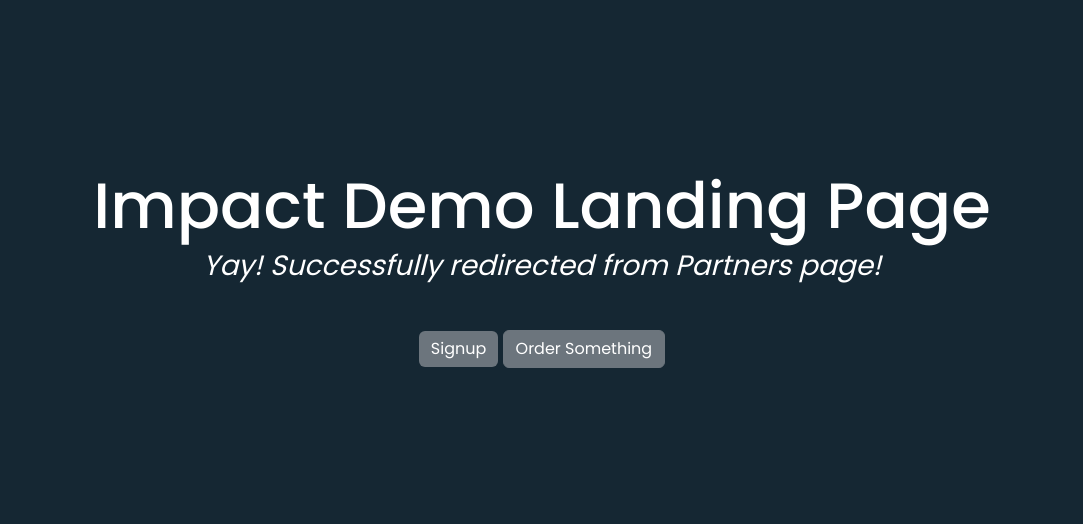
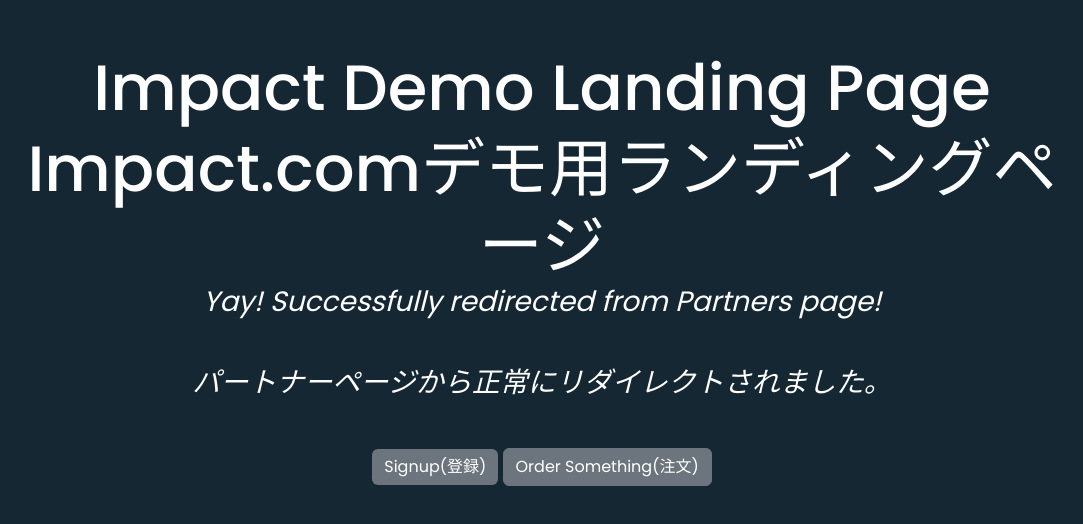
Before and after one commit to xubingyang/impact, a plain HTML site: page index.html in a window 1280 px wide. Shown: the part 132-656 px from the top of the page, without its empty margins (98-1181 px from the left). Drawn offline with nearby package versions, Linux system fonts and the light colour scheme.

Commit message:
Update index.html

```diff
--- a/index.html
+++ b/index.html
@@ -41,9 +41,11 @@
   <main class="masthead d-flex align-items-center">
     <div class="container px-4 px-lg-5 text-center">
       <h1 class="mb-1">Impact Demo Landing Page</h1>
+      <h1 ckass="mb-1">Impact.comデモ用ランディングページ</h1>
       <h3 class="mb-5"><em>Yay! Successfully redirected from Partners page!</em></h3>
-      <a class="btn btn-primary btn-xl" href="signup.html">Signup</a>
-      <a class="btn btn-secondary btn-xl" href="order.html">Order Something</a>
+      <h3 class="mb-5"><em>パートナーページから正常にリダイレクトされました。</em></h3>
+      <a class="btn btn-primary btn-xl" href="signup.html">Signup(登録)</a>
+      <a class="btn btn-secondary btn-xl" href="order.html">Order Something(注文)</a>
     </div>
   </main>
 
```
